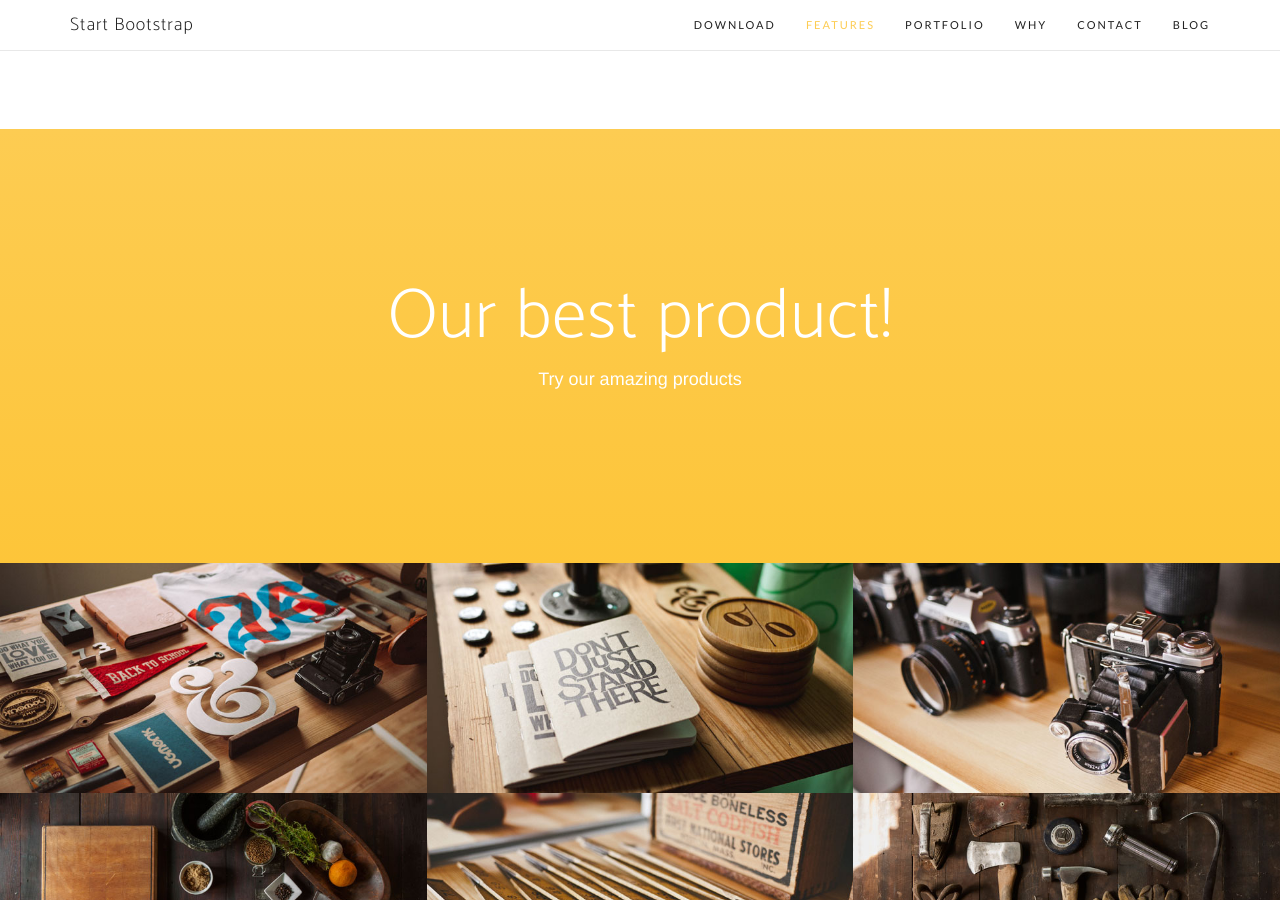
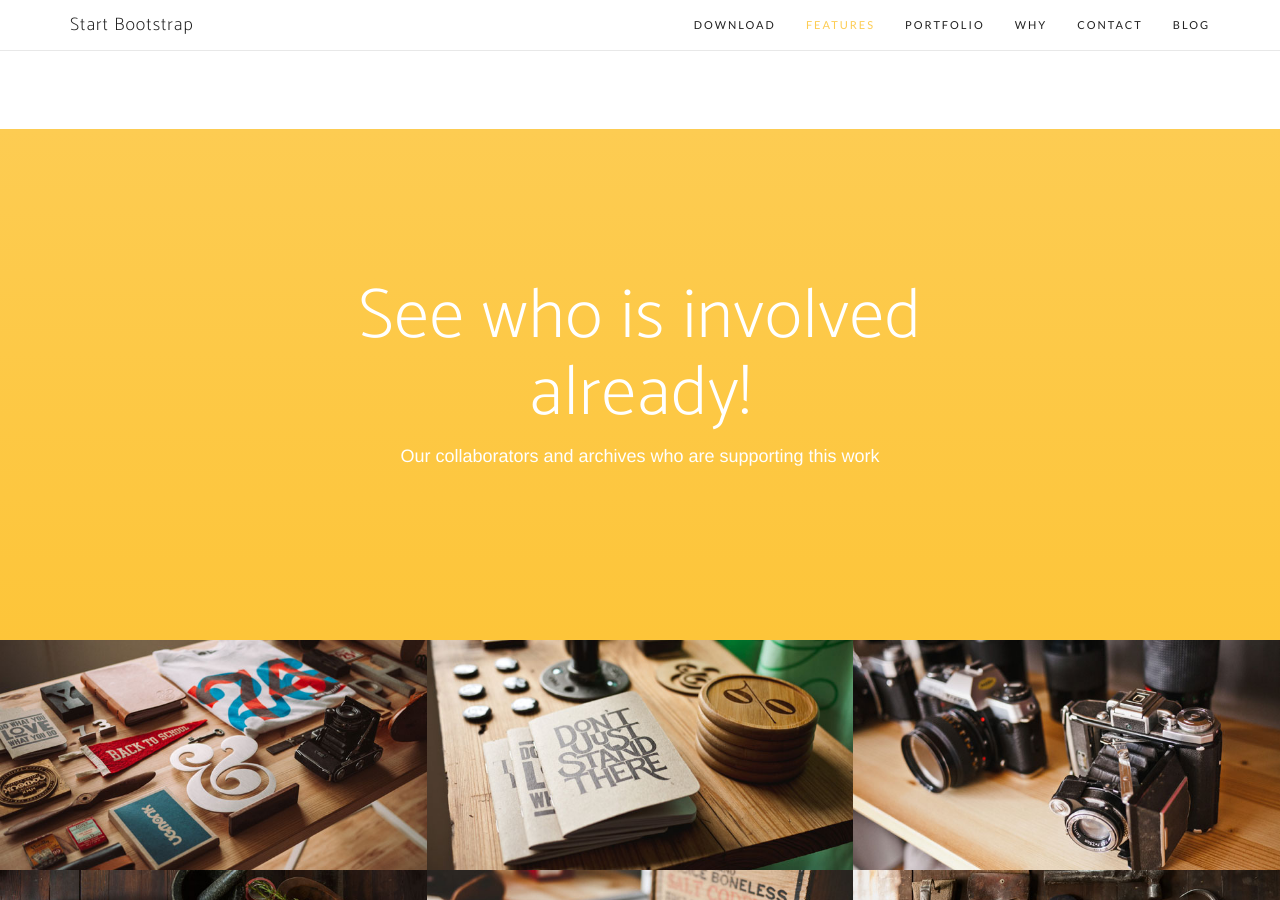
Before and after one commit to MapStreams/mapstreams.github.io, a Jekyll site: the page built from index.html, in a window 1280 px wide and 900 px high, scrolled down 2740 px. Built offline with Jekyll 4.4.1, drawn with Linux system fonts in a browser that asks for light colours; nearby versions of some CDN libraries; some web fonts are replaced; the list of posts is cut into pages by our own code; some of the changed lines change nothing that is shown.

Commit message:
Added template portfolio

```diff
--- a/_includes/portfolio.html
+++ b/_includes/portfolio.html
@@ -2,8 +2,8 @@
     <div class="container">
         <div class="row">
             <div class="col-md-8 col-md-offset-2">
-                <h2 class="section-heading">Our best product!</h2>
-                <p>Try our amazing products</p>
+                <h2 class="section-heading">See who is involved already!</h2>
+                <p>Our collaborators and archives who are supporting this work</p>
             </div>
         </div>
     </div>
@@ -18,10 +18,10 @@
                     <div class="portfolio-box-caption">
                         <div class="portfolio-box-caption-content">
                             <div class="project-category text-faded">
-                                Category
+                                Archive
                             </div>
                             <div class="project-name">
-                                Project Name
+                                National archive of XX.
                             </div>
                         </div>
                     </div>
@@ -33,10 +33,10 @@
                     <div class="portfolio-box-caption">
                         <div class="portfolio-box-caption-content">
                             <div class="project-category text-faded">
-                                Category
+                                Archive
                             </div>
                             <div class="project-name">
-                                Project Name
+                                National archive of XX.
                             </div>
                         </div>
                     </div>
@@ -48,10 +48,10 @@
                     <div class="portfolio-box-caption">
                         <div class="portfolio-box-caption-content">
                             <div class="project-category text-faded">
-                                Category
+                                University
                             </div>
                             <div class="project-name">
-                                Project Name
+                                University of XX.
                             </div>
                         </div>
                     </div>
@@ -63,10 +63,10 @@
                     <div class="portfolio-box-caption">
                         <div class="portfolio-box-caption-content">
                             <div class="project-category text-faded">
-                                Category
+                                University
                             </div>
                             <div class="project-name">
-                                Project Name
+                                University of XX.
                             </div>
                         </div>
                     </div>
@@ -78,10 +78,10 @@
                     <div class="portfolio-box-caption">
                         <div class="portfolio-box-caption-content">
                             <div class="project-category text-faded">
-                                Category
+                                Foundation
                             </div>
                             <div class="project-name">
-                                Project Name
+                                Foundation of XX.
                             </div>
                         </div>
                     </div>
@@ -93,10 +93,10 @@
                     <div class="portfolio-box-caption">
                         <div class="portfolio-box-caption-content">
                             <div class="project-category text-faded">
-                                Category
+                                Foundation
                             </div>
                             <div class="project-name">
-                                Project Name
+                                Foundation of XX.
                             </div>
                         </div>
                     </div>
```
